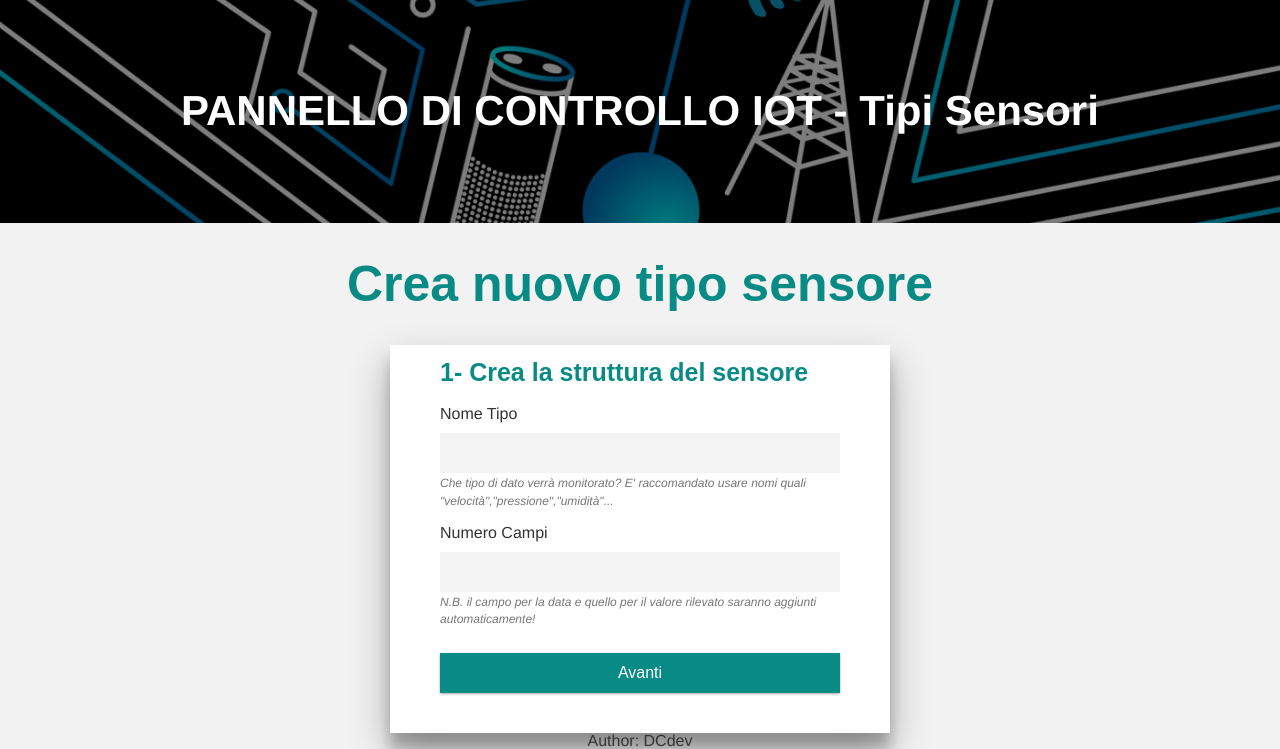
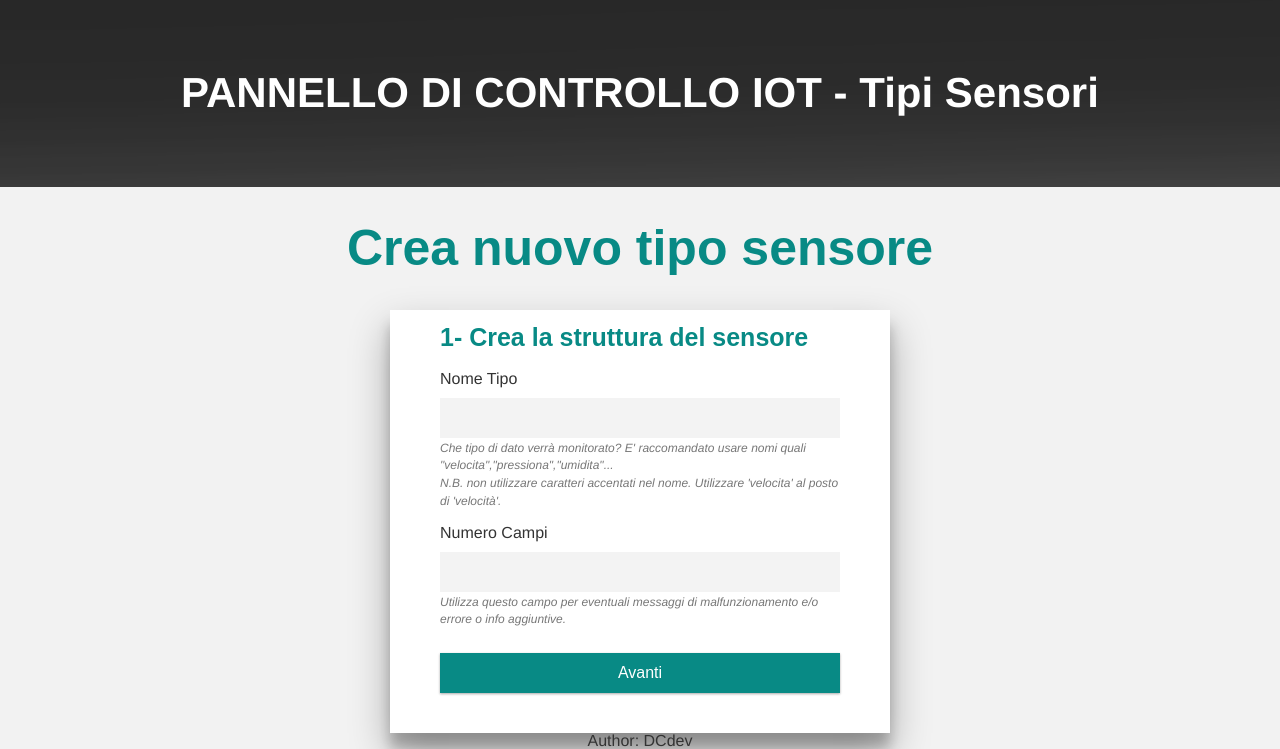
Before and after one commit to dcdevstaff/ProgettoEsame, a PHP site: page /tipiSensori.php in a window 1280 px wide. Shown: the part 51-800 px from the top of the page. Run offline with PHP 8.4, Linux system fonts and the light colour scheme; some libraries are stand-ins or nearby versions.

Commit message:
un poco di cose

```diff
--- a/contact.php
+++ b/contact.php
@@ -1,6 +1,7 @@
 <?php
 	include_once 'header.php';
 ?>
+<br><br><br><br>
 <h1 class="evidenzia">Contattaci</h1>
 <section>
 <div class="form-wrapper" id='wrapper'>
--- a/infoDash.php
+++ b/infoDash.php
@@ -208,7 +208,8 @@ echo ("<script LANGUAGE='JavaScript'>
     												//ce l'array ricavato messo "forzato" senza cilcare per testare.... ora da Crome in effetti escono degli anni
     												//che prima non uscivano ma da dove cazzo li ha presi???? non sto capendo piu un cazzo faccio pausa.
     	echo ("<script LANGUAGE='JavaScript'>
-    			var temp=".$temp.";
+          var temp=".$temp.";
+          console.log('adding temp to graphic')
 				graphic.push(temp);
 				i++;
 			  </script>");
--- a/style.css
+++ b/style.css
@@ -98,7 +98,7 @@ Cover
 
 .cover {
     height: 70%;
-    background-image: url("res/iotBG3.jpg");
+    background-image: url("res/iotBG2.png");
     background-size: cover;
     -o-background-size: cover;
     -moz-background-size: cover;
@@ -113,7 +113,7 @@ Cover
     height: 100%;
     position: absolute;
     z-index: 0;
-    opacity: 0.5;
+    opacity: 0.0;
 }
 
 .cover__caption {
--- a/tipiSensori.php
+++ b/tipiSensori.php
@@ -31,10 +31,11 @@ if (!isset($_POST['submitSens'])){
                 <form class="signup-form" action="tipiSensori.php" method="POST">
                     <h2 class="intestazione centrato">1- Crea la struttura del sensore</h2><br>
                     <h3>Nome Tipo</h3><input type="text" name="typeT" style="margin-bottom: 0px" required>
-                    <h5><small><i>Che tipo di dato verrà monitorato? E' raccomandato usare nomi quali "velocità","pressione","umidità"...</i></small></h5>
+                    <h5><small><i>Che tipo di dato verrà monitorato? E' raccomandato usare nomi quali "velocita","pressiona","umidita"...</i></small></h5>
+                    <h5><small><i>N.B. non utilizzare caratteri accentati nel nome. Utilizzare 'velocita' al posto di 'velocità'.</i></small></h5>
                     <br>
                     <h3>Numero Campi</h3><input type="text" name="nCampi" style="margin-bottom: 0px" required>
-                    <h5><small><i>N.B. il campo per la data e quello per il valore rilevato saranno aggiunti automaticamente! </i></small></h5>
+                    <h5><small><i>Utilizza questo campo per eventuali messaggi di malfunzionamento e/o errore o info aggiuntive. </i></small></h5>
                     <br>
 
                     <button type="submit" name="submitSens">Avanti</button>
@@ -50,6 +51,8 @@ if (!isset($_POST['submitSens'])){
         <div class="form-wrapper">
             <form class="signup-form" action="includes/tipiSensori.inc.php?tipo=<?php echo $typ ?>&num=<?php echo $num ?>" method="POST">
                 <h2 class="intestazione centrato">2- Definisci struttura dati</h2><br>
+                <h5><small><i>Utilizza questo campo per eventuali messaggi di malfunzionamento e/o errore...</i></small></h5>
+                <h5><small><i>Usa nomi quali 'stato' o 'cdice errore'.</i></small></h5><br>
                 <?php
 	  	            for( $i=1;$i<=$num;$i++){
 		        ?>
```
Also changed, not shown: res/iotBG2.jpg, res/iotBG2.png (added).
